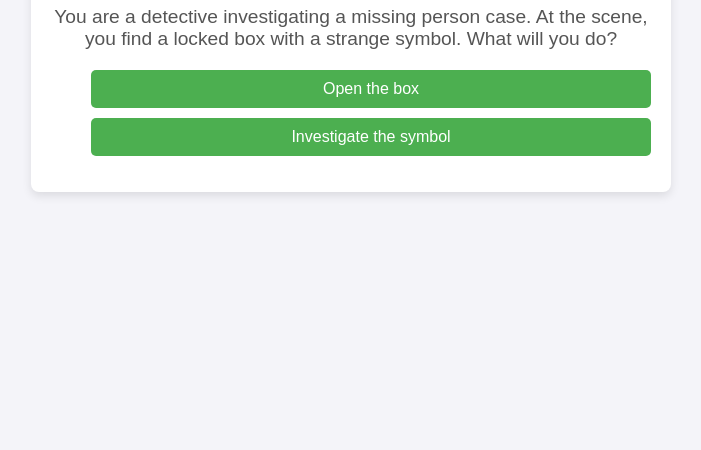
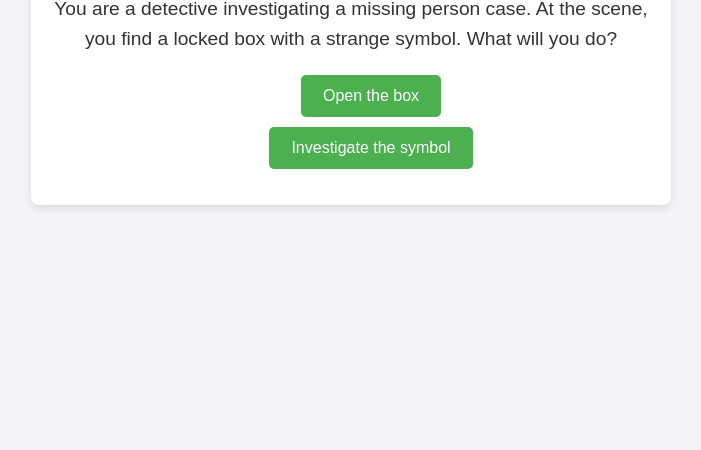
Before and after one commit to navrajrrc/frontend_assignment_3, a plain HTML site: page index.html in a window 1280 px wide. Shown: the part 350-800 px from the top of the page, without its empty margins (289-990 px from the left). Drawn offline with Linux system fonts and the light colour scheme.

Commit message:
Done the accessibility task

```diff
--- a/index.html
+++ b/index.html
@@ -7,15 +7,21 @@
     <link rel="stylesheet" href="styles.css" />
   </head>
   <body>
-		<div id="game-container">
+    <main id="game-container" role="main">
       <h1>Your Adventure Game</h1>
-			<div id="question-container">
-				<p id="question">Your adventure begins now...</p>
-			</div>
-			<ul id="answers">
-				<!-- Answer buttons will be injected here by JavaScript -->
+
+      <section id="question-container" aria-live="polite">
+        <p id="question" aria-labelledby="question-container">
+          Your adventure begins now...
+        </p>
+      </section>
+
+      <section id="choices" aria-labelledby="question">
+        <ul id="answers" role="list">
         </ul>
-		</div>
+      </section>
+    </main>
+
     <script src="script.js"></script>
   </body>
 </html>
--- a/styles.css
+++ b/styles.css
@@ -12,7 +12,6 @@ body {
     text-align: center;
   }
 
-  /* Container for the game */
   #game-container {
     background-color: #fff;
     border-radius: 8px;
@@ -21,29 +20,29 @@ body {
     max-width: 600px;
     padding: 20px;
     overflow: hidden;
+    transition: background-color 0.3s ease;
   }
 
-  /* Header styling */
   h1 {
     color: #4CAF50;
     font-size: 2em;
     margin-bottom: 20px;
+    text-align: center;
   }
 
-  /* Question and choices styling */
   #question {
     font-size: 1.2em;
     margin-bottom: 20px;
+    color: #333;
   }
 
-  /* Styling for the choices */
   #answers {
     display: flex;
     flex-direction: column;
     gap: 10px;
+    align-items: center;
   }
 
-  /* Button styling */
   button {
     background-color: #4CAF50;
     color: #fff;
@@ -52,7 +51,8 @@ body {
     font-size: 1em;
     border-radius: 5px;
     cursor: pointer;
-    transition: background-color 0.3s ease;
+    transition: background-color 0.3s ease, transform 0.1s ease;
+    outline: none;
   }
 
   button:hover {
@@ -63,9 +63,34 @@ body {
     transform: scale(0.98);
   }
 
-  /* Final message when the story ends */
+  button:focus {
+    outline: 3px solid #2d87b3;
+    outline-offset: 4px;
+  }
+
   p {
     font-size: 1.2em;
     color: #555;
     margin-top: 20px;
   }
+
+  #game-container, h1, #question, p {
+    color: #333;
+  }
+
+  button {
+    border: 2px solid #4CAF50;
+  }
+
+  button:focus {
+    border-color: #2d87b3;
+  }
+
+
+  button:focus {
+    background-color: #45a049;
+  }
+
+  p, #question {
+    line-height: 1.6;
+  }
```
Lines whose indentation alone changed are shown as unchanged.
